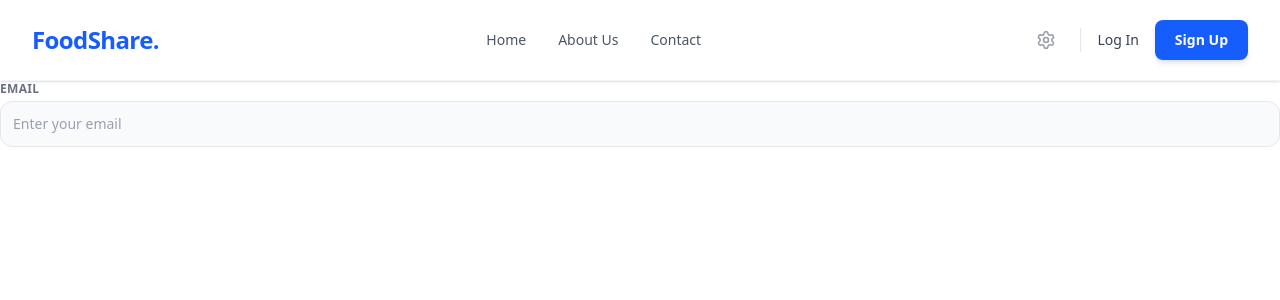
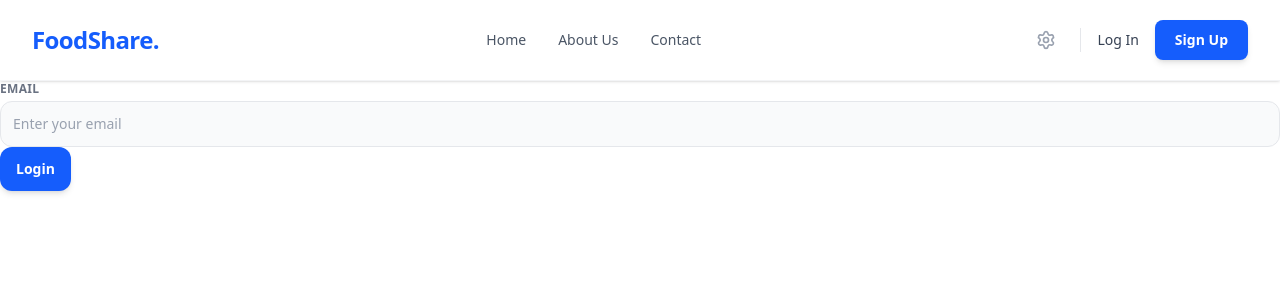
Before and after one commit to LeoMurjinschi/VLM, a React (Vite) app: page /login in a window 1280 px wide. Shown: the top 300 px of the page. Built offline with nearby package versions, Linux system fonts and the light colour scheme.

Commit message:
Imported authentification button

```diff
--- /dev/null
+++ b/src/components/ui/AuthButton.tsx
@@ -0,0 +1,43 @@
+import React from 'react';
+import { Loader2 } from 'lucide-react';
+
+interface ButtonProps extends React.ButtonHTMLAttributes<HTMLButtonElement> {
+  variant?: 'primary' | 'outline' | 'ghost';
+  isLoading?: boolean;
+  fullWidth?: boolean;
+  icon?: React.ReactNode;
+}
+
+export const AuthButton = ({
+  children,
+  variant = 'primary',
+  isLoading = false,
+  fullWidth = false,
+  icon,
+  className = '',
+  ...props
+}: ButtonProps) => {
+
+  const baseStyles = "inline-flex items-center justify-center px-4 py-3 text-sm font-bold rounded-xl transition-all duration-200 transform active:scale-95 focus:outline-none focus:ring-2 focus:ring-offset-2 disabled:opacity-50 disabled:cursor-not-allowed";
+
+  const variants = {
+    primary: "bg-blue-600 text-white hover:bg-blue-700 shadow-md hover:shadow-lg focus:ring-blue-500 hover:-translate-y-0.5",
+    outline: "border-2 border-gray-200 bg-white text-gray-700 hover:border-blue-300 hover:bg-blue-50 focus:ring-gray-200",
+    ghost: "bg-transparent text-gray-600 hover:bg-gray-100 hover:text-gray-900"
+  };
+
+  return (
+    <button
+      className={`${baseStyles} ${variants[variant]} ${fullWidth ? 'w-full' : ''} ${className}`}
+      disabled={isLoading || props.disabled}
+      {...props}
+    >
+      {isLoading ? (
+        <Loader2 className="mr-2 h-4 w-4 animate-spin" />
+      ) : icon ? (
+        <span className="mr-2">{icon}</span>
+      ) : null}
+      {children}
+    </button>
+  );
+};
--- a/src/pages/public/LoginPage.tsx
+++ b/src/pages/public/LoginPage.tsx
@@ -1,11 +1,13 @@
 import Navbar from '../../components/layout/Navbar';
 import {InputField} from '../../components/ui/InputField';
+import { AuthButton } from '../../components/ui/AuthButton';
 
 const LoginPage = () => {
     return (
         <div className="min-h-screen bg-white font-sans text-gray-900">
       <Navbar />
       <InputField label="Email" placeholder="Enter your email" />
+      <AuthButton variant="primary" isLoading={false}>Login</AuthButton>
 
       </div>
 
```
